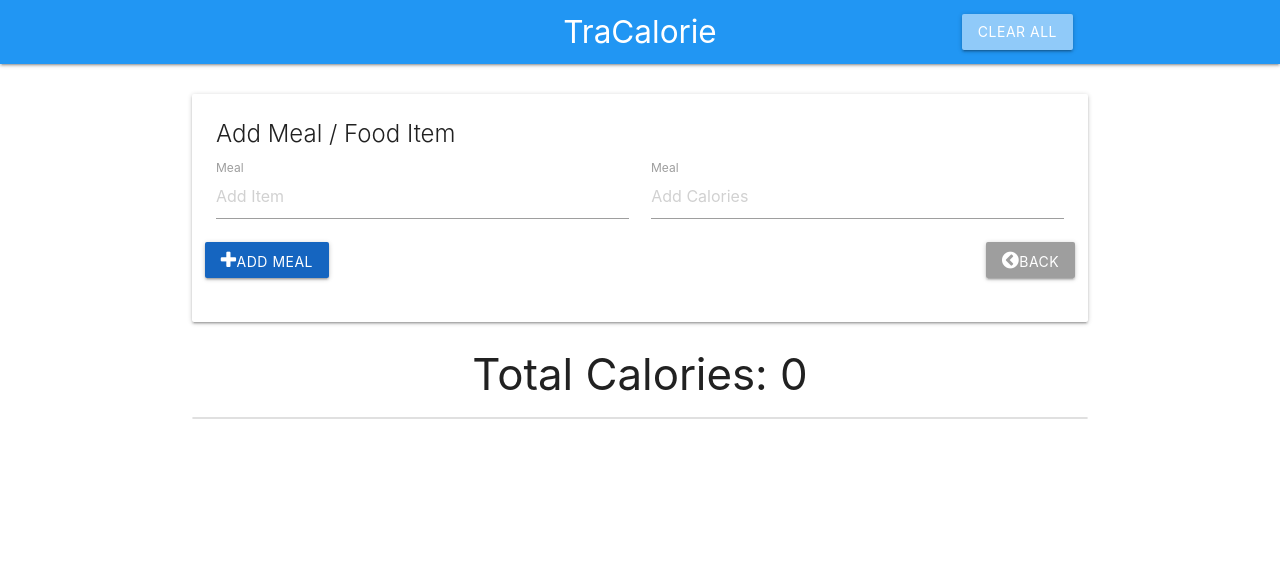
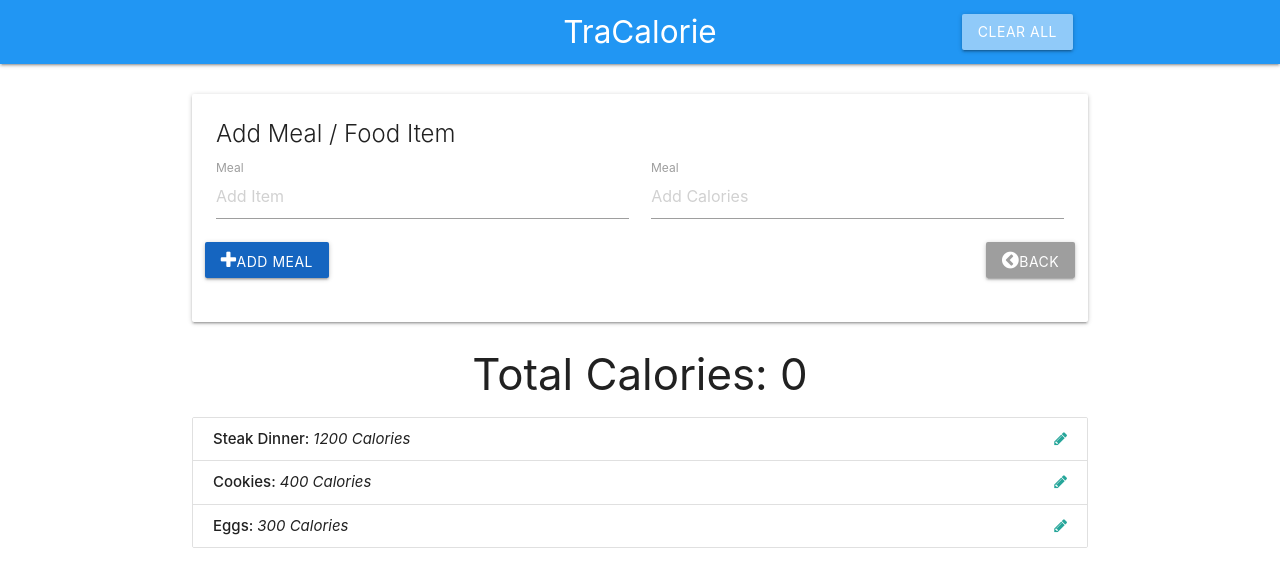
Before and after one commit to SurajChaudhary/CalorieTracker, a plain HTML site: page index.html in a window 1280 px wide. Drawn offline with nearby package versions, Linux system fonts and the light colour scheme.

Commit message:
Get and populate items

```diff
--- a/app.js
+++ b/app.js
@@ -25,6 +25,9 @@ const ItemCtrl = (function() {
   }
   //Public methods
   return {
+    getItems: function() {
+      return data.items;
+    },
     logData: function() {
       return data;
     }
@@ -34,8 +37,26 @@ const ItemCtrl = (function() {
 // UI Controller
 const UICtrl = (function() {
   console.log('UI Controller');
+
+  const UISelectors = {
+    itemList: '#item-list'
+  }
   //Public methods
   return {
+    populateItemList: function(items) {
+      let html = '';
+      items.forEach(item => {
+        html += `<li class="collection-item" id="item-${item.id}">
+                  <strong>${item.name}: </strong> <em>${item.calories} Calories</em>
+                  <a href="#" class="secondary-content">
+                    <i class="edit-item fa fa-pencil"></i>
+                  </a>
+                </li>`;
+
+      });
+      //Insert list items
+      document.querySelector(UISelectors.itemList).innerHTML = html;
+    }
 
   }
 })();
@@ -48,6 +69,12 @@ const AppCtrl = (function(ItemCtrl, UICtrl, StorageCtrl) {
   return {
     init: function() {
       console.log('Initializing App...');
+      //Fetch items from data store
+      const items = ItemCtrl.getItems();
+
+      //Populate list with items
+      UICtrl.populateItemList(items);
+
     }
   }
 })(ItemCtrl, UICtrl, StorageCtrl);
```
Also changed, not shown: index.html (+3 -3 lines).
